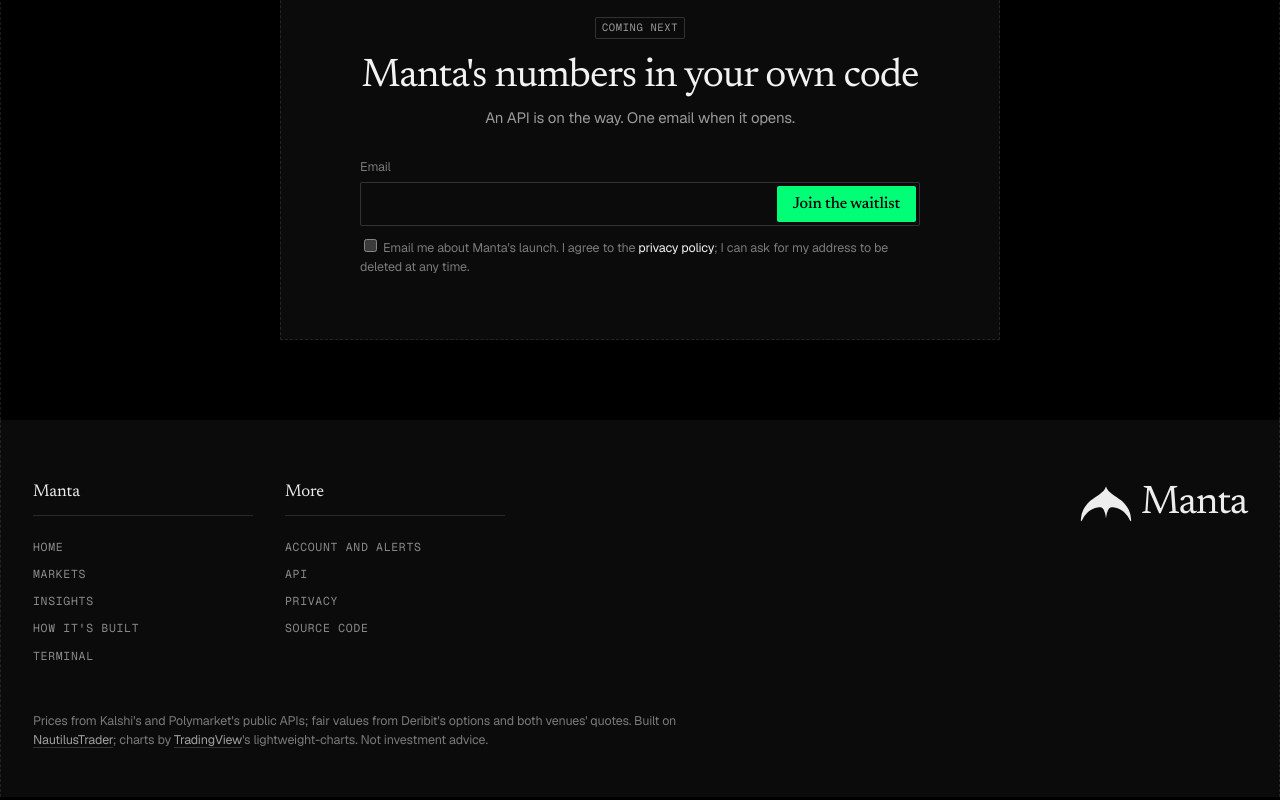
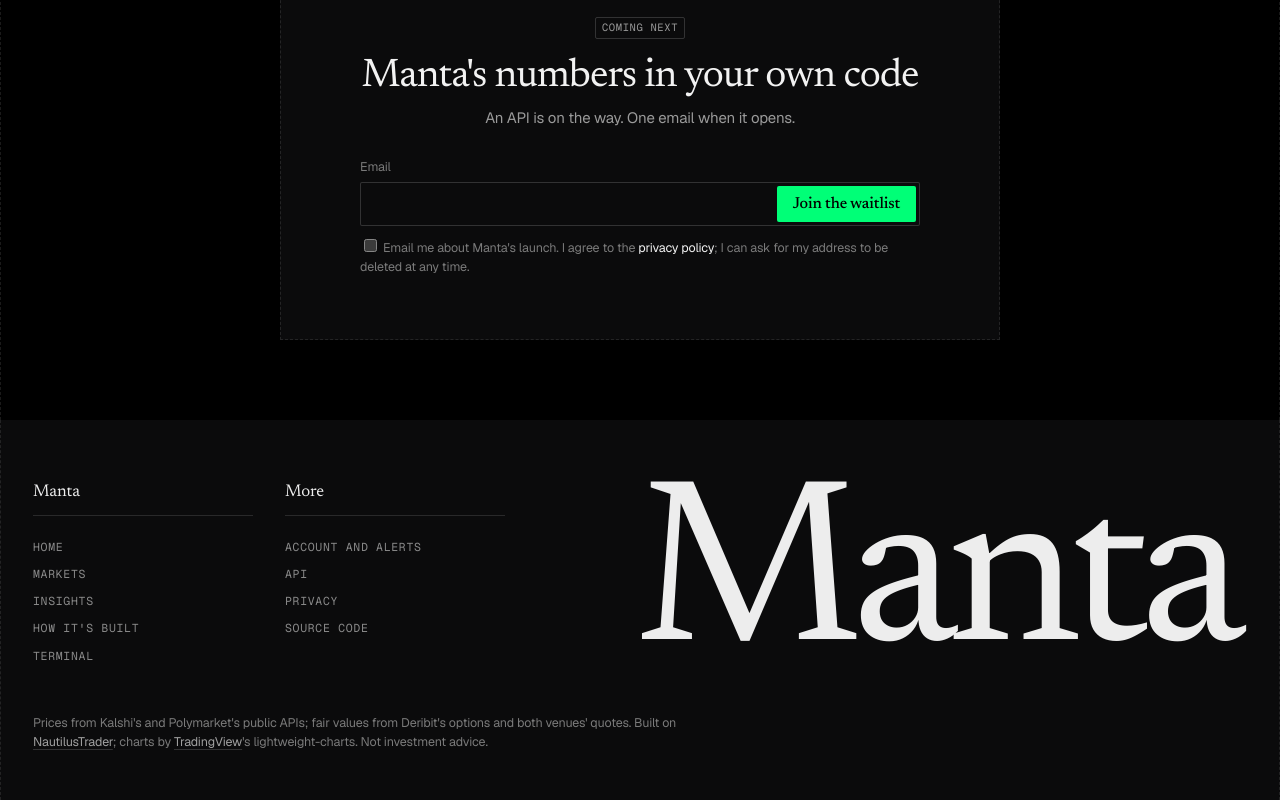
Before and after one commit to carsonturnr/manta-markets, a Next.js app in the folder site/: page / in a window 1280 px wide. Shown: the part 1963-2763 px from the top of the page. Built offline with nearby package versions, Linux system fonts and the light colour scheme; no server answers; the database is empty.

Commit message:
Site: footer shows the Manta wordmark alone on the right, its letters as tall as the link columns

```diff
--- a/site/app/(site)/layout.tsx
+++ b/site/app/(site)/layout.tsx
@@ -43,7 +43,6 @@ export default function SiteLayout({ children }: LayoutProps<"/">) {
               <a href="https://github.com/carsonturnr/manta-markets">Source code</a>
             </nav>
             <Link href="/" className="foot-brand" aria-label="Manta, home">
-              <Mark />
               Manta
             </Link>
           </div>
--- a/site/app/globals.css
+++ b/site/app/globals.css
@@ -3910,9 +3910,15 @@ details.more[open] > summary {
   align-items: center;
   gap: 0.22em;
   font-family: var(--serif);
-  font-size: 40px;
-  letter-spacing: -0.03em;
-  line-height: 1;
+  /* The wordmark alone, its letters as tall as the link columns beside it (180 px; letters are
+     0.69 of the font size in Newsreader, measured 2026-11-26). */
+  font-size: clamp(96px, 18.2vw, 262px);
+  letter-spacing: -0.045em;
+  line-height: 0.69;
+  /* The line box sits ~0.09em above the letters and the last "a" overhangs its advance: move
+     the ink onto the columns' top edge and inside the page's right edge. */
+  margin-top: 0.092em;
+  margin-right: 0.05em;
   color: #ededed;
   text-transform: none;
 }
```
